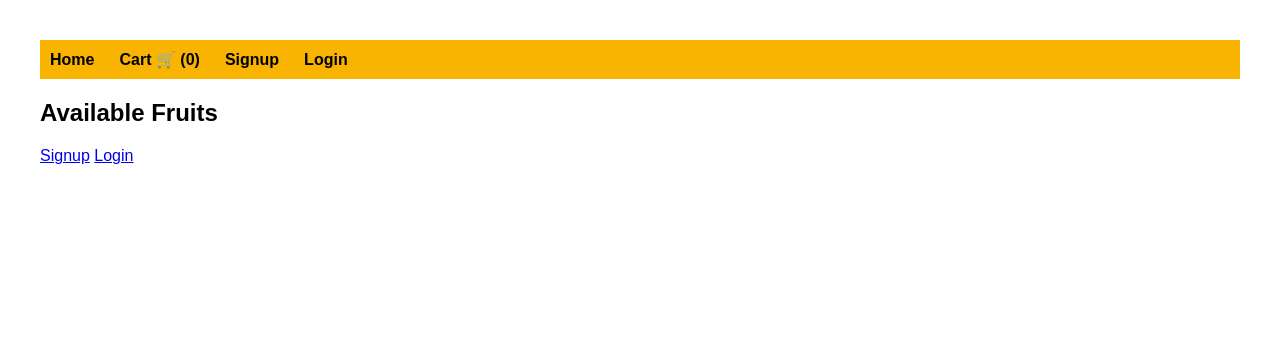
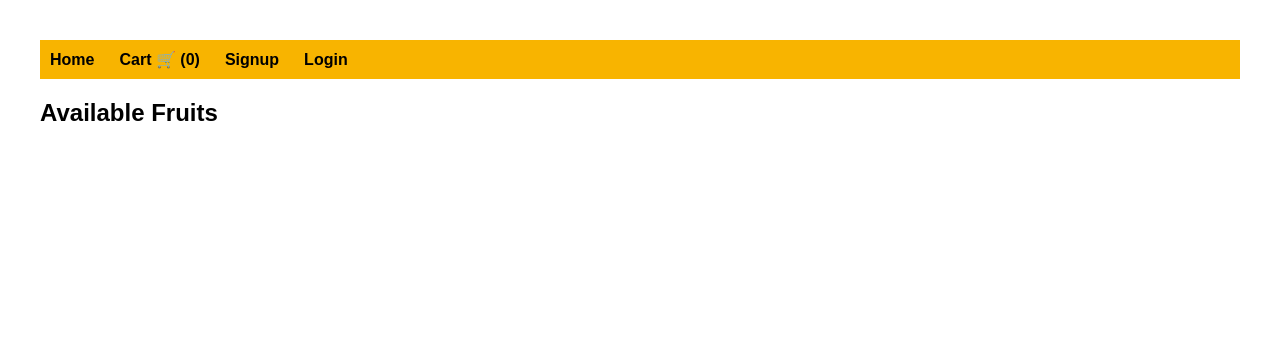
Before and after one commit to SuyashPathak03/functional-fruit-shop, a Django app: page / in a window 1280 px wide. Shown: the top 339 px of the page. Run offline with Django 5.2, Linux system fonts and the light colour scheme; data that the repository does not hold is empty.

Commit message:
cartdetail css1.6

```diff
--- a/shop/templates/base.html
+++ b/shop/templates/base.html
@@ -216,14 +216,6 @@ button:active {
     {% endblock %}
 </div>
 
-
-
-        {% if user.is_authenticated %}
-        <a href="{% url 'logout' %}">Logout</a>
-        {% else %}
-            <a href="{% url 'signup' %}">Signup</a>
-            <a href="{% url 'login' %}">Login</a>
-        {% endif %}
     </nav>
     <div id="cart-message" style="display: none;"></div>
 
```
